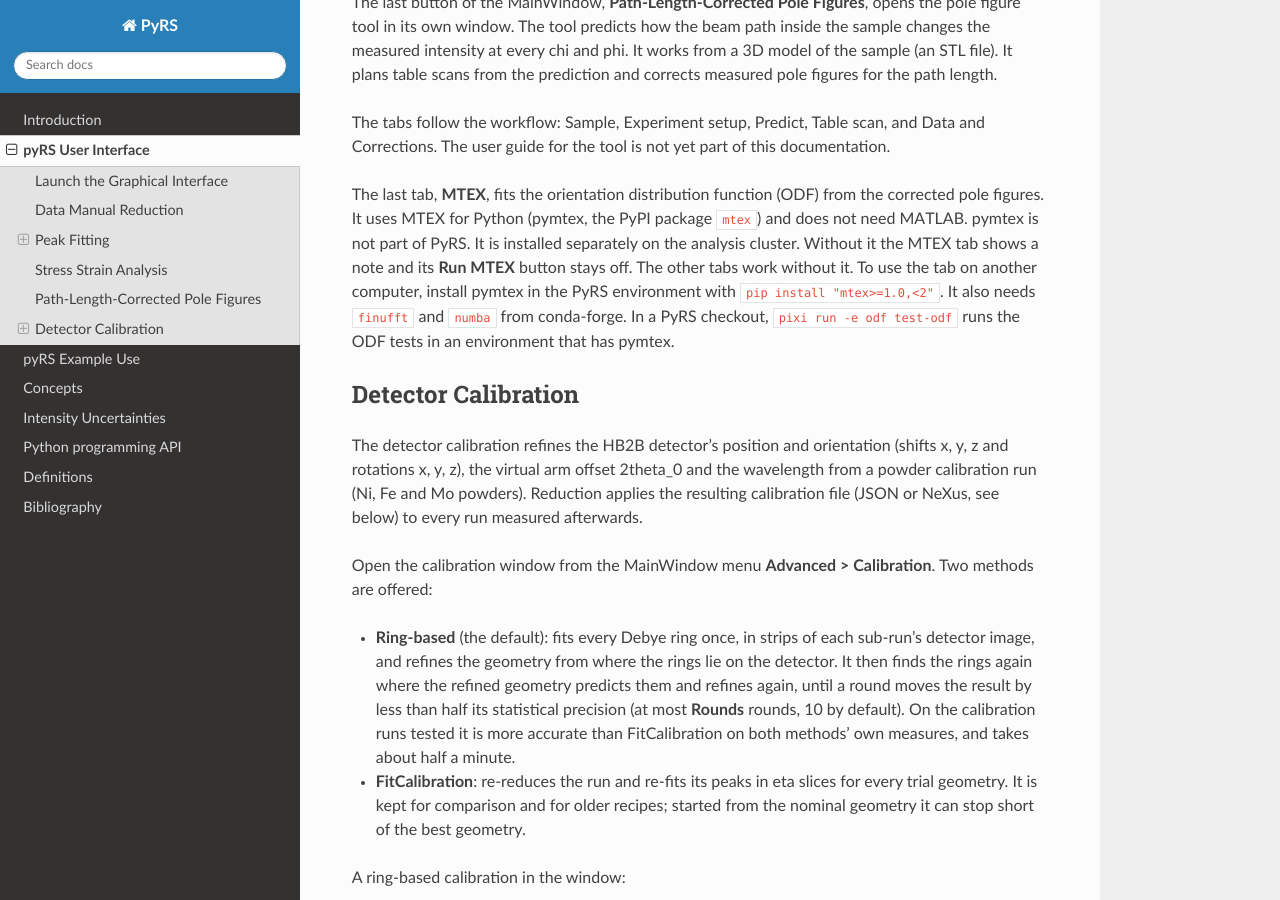
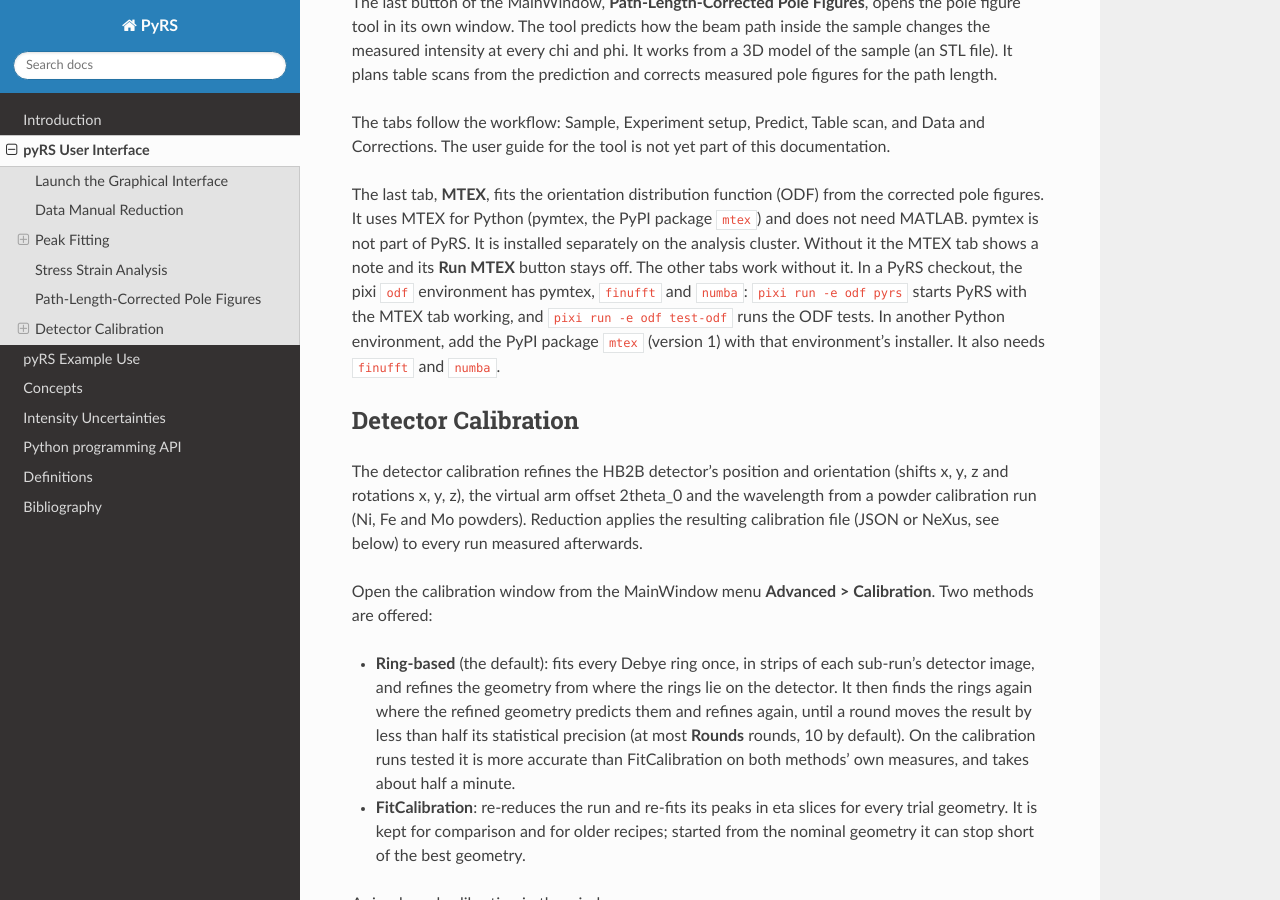
Before and after one commit to neutrons/PyRS, a Sphinx documentation site: the page built from docs/user/source/basics/basics.rst, in a window 1280 px wide and 900 px high, scrolled down 8046 px. Built offline with Sphinx 7.4.7 and the Read the Docs theme 3.1.0, drawn with Linux system fonts in a browser that asks for light colours.

Commit message:
docs: start PyRS in the pixi odf environment for the MTEX tab
Co-Authored-By: Claude Opus 5.5 <noreply@anthropic.com>

```diff
--- a/docs/user/source/basics/basics.rst
+++ b/docs/user/source/basics/basics.rst
@@ -113,9 +113,10 @@ guide for the tool is not yet part of this documentation.
 The last tab, **MTEX**, fits the orientation distribution function (ODF) from the corrected pole figures. It uses
 MTEX for Python (pymtex, the PyPI package ``mtex``) and does not need MATLAB. pymtex is not part of PyRS. It is
 installed separately on the analysis cluster. Without it the MTEX tab shows a note and its **Run MTEX** button stays
-off. The other tabs work without it. To use the tab on another computer, install pymtex in the PyRS environment
-with ``pip install "mtex>=1.0,<2"``. It also needs ``finufft`` and ``numba`` from conda-forge. In a PyRS checkout,
-``pixi run -e odf test-odf`` runs the ODF tests in an environment that has pymtex.
+off. The other tabs work without it. In a PyRS checkout, the pixi ``odf`` environment has pymtex, ``finufft`` and
+``numba``: ``pixi run -e odf pyrs`` starts PyRS with the MTEX tab working, and ``pixi run -e odf test-odf`` runs the
+ODF tests. In another Python environment, add the PyPI package ``mtex`` (version 1) with that environment's
+installer. It also needs ``finufft`` and ``numba``.
 
 Detector Calibration
 ====================
```
